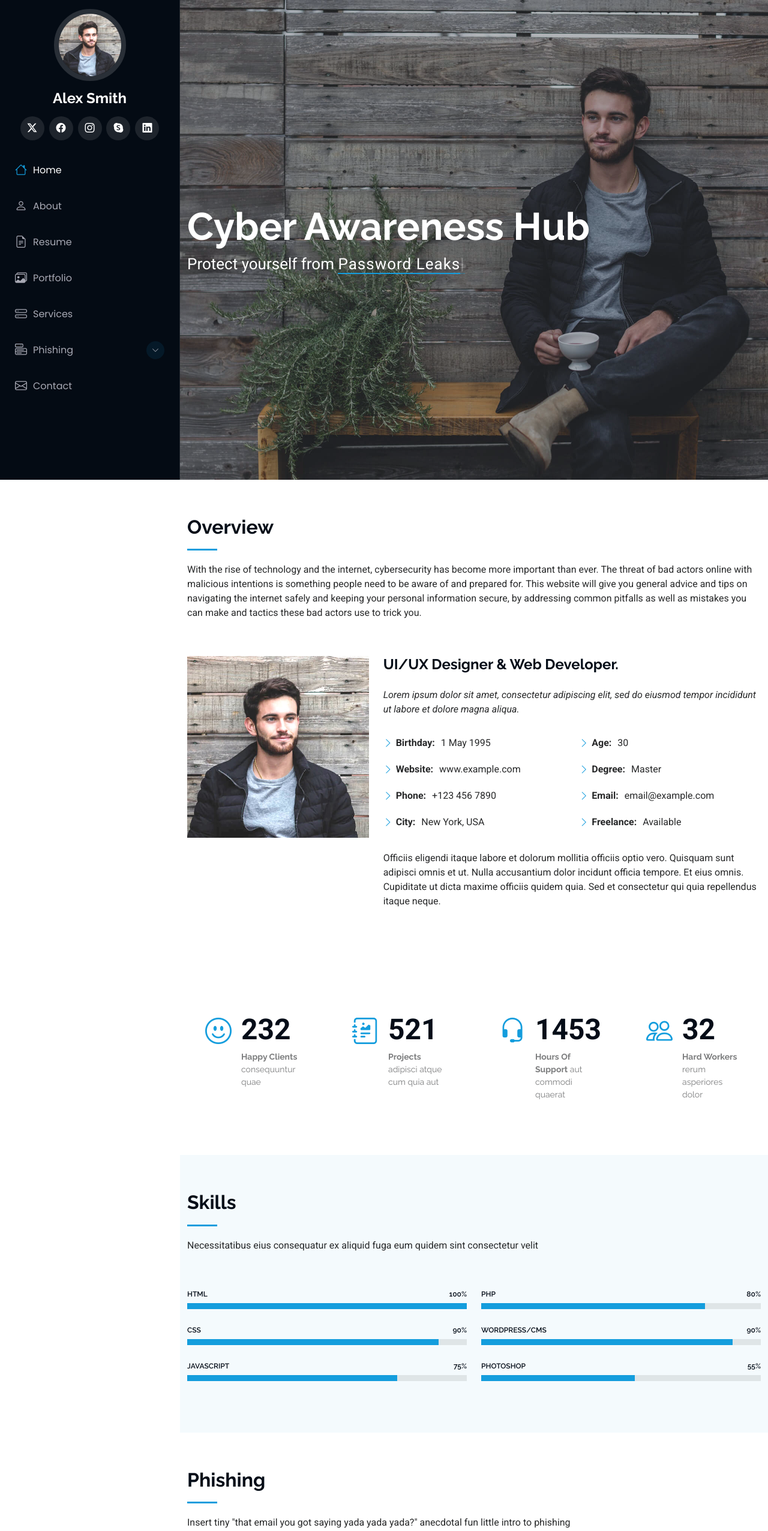
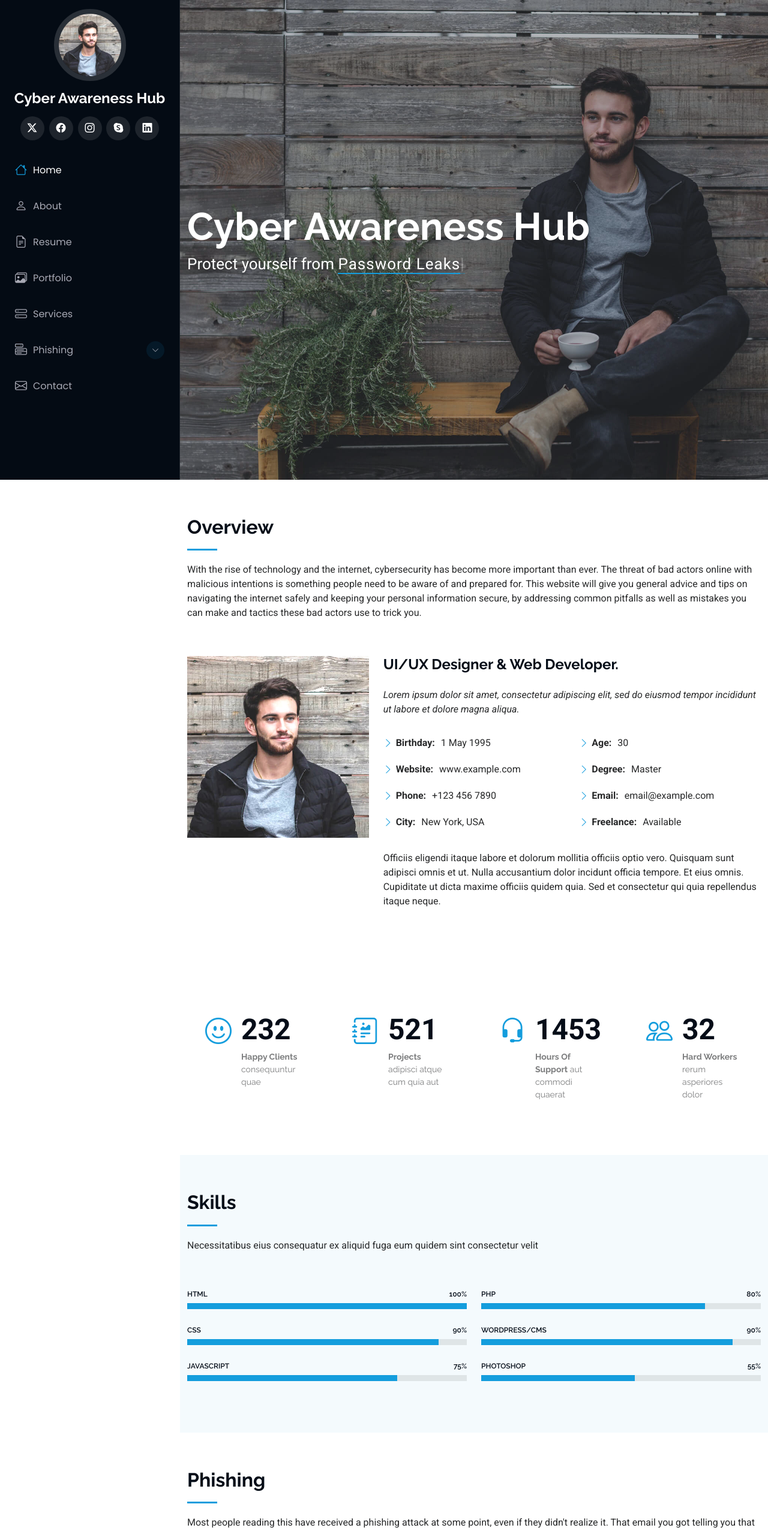
Before and after one commit to jonasnedumchira/Cybersec-Project, a plain HTML site: page index.html in a window 1280 px wide. Shown: the top 2553 px of the page at 60% size. Drawn offline with Linux system fonts and the light colour scheme.

Commit message:
Adding an intro paragraph to phishing

```diff
--- a/index.html
+++ b/index.html
@@ -48,7 +48,7 @@
     <a href="index.html" class="logo d-flex align-items-center justify-content-center">
       <!-- Uncomment the line below if you also wish to use an image logo -->
       <!-- <img src="assets/img/logo.png" alt=""> -->
-      <h1 class="sitename">Alex Smith</h1>
+      <h1 class="sitename">Cyber Awareness Hub</h1>
     </a>
 
     <div class="social-links text-center">
@@ -276,7 +276,7 @@
       <!-- Section Title -->
       <div class="container section-title" data-aos="fade-up">
         <h2>Phishing</h2>
-        <p>Insert tiny "that email you got saying yada yada yada?" anecdotal fun little intro to phishing</p>
+        <p>Most people reading this have received a phishing attack at some point, even if they didn't realize it. That email you got telling you that you won a lottery and need to provide your bank details, that you could tell felt off? An age old example of phishing. That call you got from the "IRS" asking for your personal information that you hung up on because of how unprofessional it sounded? The IRS would never ask for your sensitive info on a call like that. Another case of phishing, and next time, it may not be as easy to sniff out. Not to worry, because here we will dive into what phishing really is and how you can avoid falling victim to it.</p>
       </div><!-- End Section Title -->
 
       <div class="container">
```
